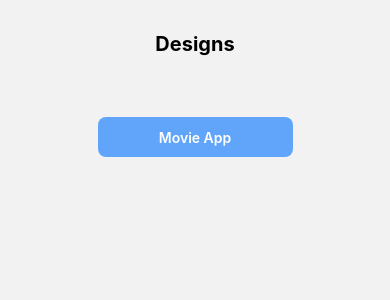
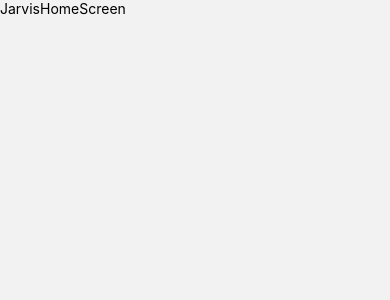
Before and after one commit to myk-francis/expo-simple-ui-apps, a React Native app: screen /JarvisHomeScreen in a window 390 px wide. Before the commit this address had no page. Shown: the top 300 px of the page. Built offline with nearby package versions, Linux system fonts and the light colour scheme.

Commit message:
Add: Jarvis Home screen

```diff
--- a/navigation/AppStack.tsx
+++ b/navigation/AppStack.tsx
@@ -1,11 +1,11 @@
 import { createStackNavigator } from "@react-navigation/stack";
-import { NavigationContainer } from "@react-navigation/native";
 import HomeScreen from "../screens/HomeScreen";
 import MoviesScreen from "../screens/MoviesScreen";
 import MovieDetailsScreen from "../screens/MovieDetailsScreen";
 import ActorScreen from "../screens/ActorScreen";
 import SearchMovieScreen from "../screens/SearchMovieScreen";
 import { MovieProp, ActorProp, CastProp } from "../constants/Types";
+import JarvisHomeScreen from "../screens/JarvisHomeScreen";
 
 export type RootStackParamList = {
   HomeScreen: undefined;
@@ -13,6 +13,7 @@ export type RootStackParamList = {
   MovieDetailsScreen: MovieProp;
   ActorScreen: CastProp;
   SearchMovieScreen: undefined;
+  JarvisHomeScreen: undefined;
   // Feed: { sort: 'latest' | 'top' } | undefined;
 };
 
@@ -46,6 +47,11 @@ const AppStack = () => {
         options={{ headerShown: false }}
         component={SearchMovieScreen}
       />
+      <Stack.Screen
+        name="JarvisHomeScreen"
+        options={{ headerShown: false }}
+        component={JarvisHomeScreen}
+      />
     </Stack.Navigator>
   );
 };
--- /dev/null
+++ b/screens/JarvisHomeScreen.tsx
@@ -0,0 +1,12 @@
+import { View, Text } from "react-native";
+import React from "react";
+
+const JarvisHomeScreen = () => {
+  return (
+    <View>
+      <Text>JarvisHomeScreen</Text>
+    </View>
+  );
+};
+
+export default JarvisHomeScreen;
```
